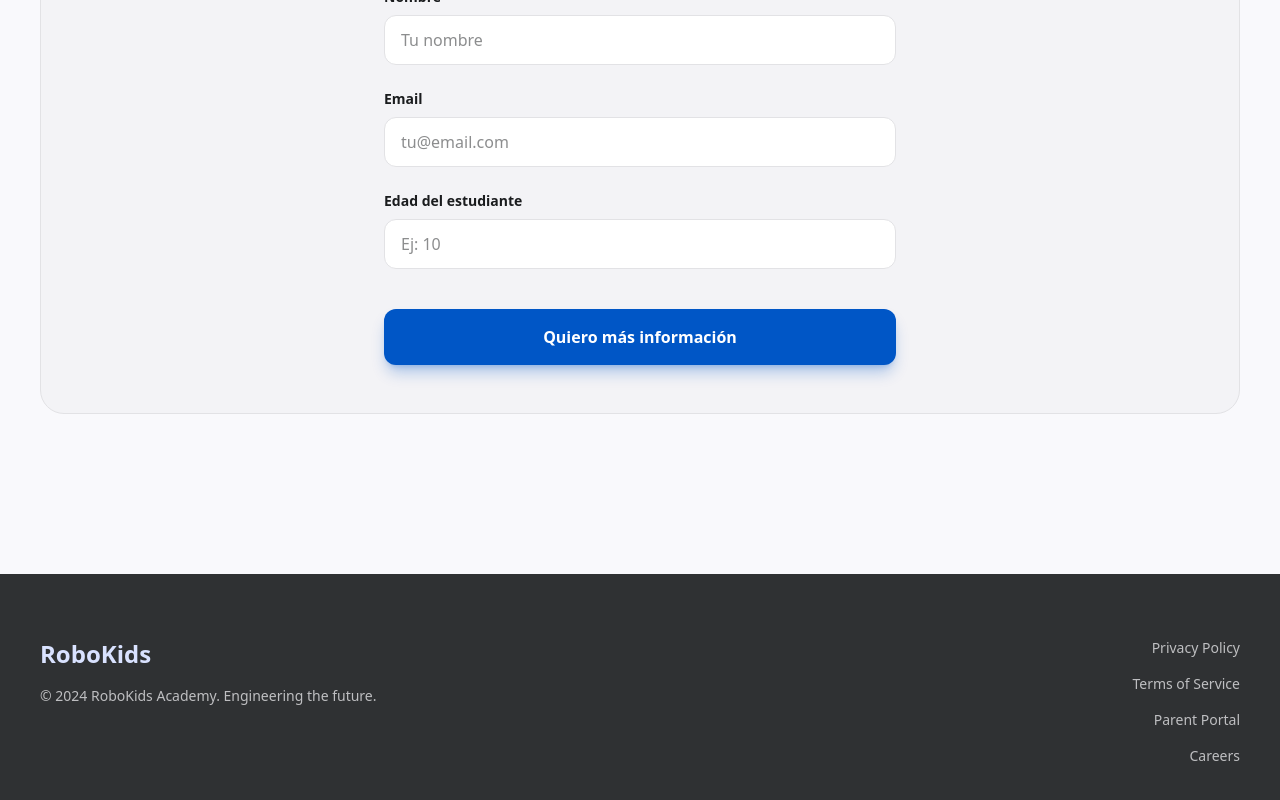
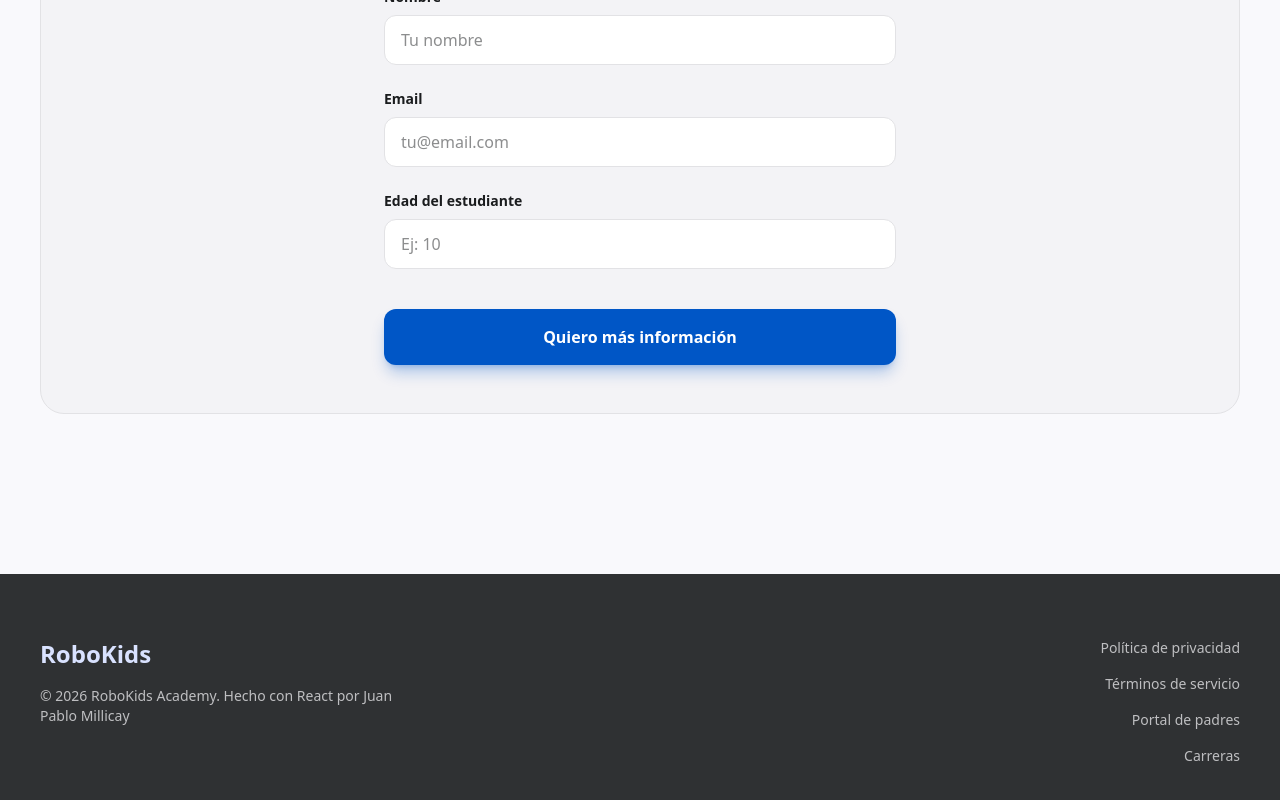
Before and after one commit to juanpi24/Sprint1-TP1-Landing, a React (Vite) app: page / in a window 1280 px wide. Shown: the part 2531-3331 px from the top of the page. Built offline with nearby package versions, Linux system fonts and the light colour scheme.

Commit message:
modificado navliks footer

```diff
--- a/src/components/Footer.jsx
+++ b/src/components/Footer.jsx
@@ -1,11 +1,6 @@
 // src/components/Footer.jsx
 
-const FOOTER_LINKS = [
-  { id: "privacy", label: "Privacy Policy", href: "#" },
-  { id: "terms", label: "Terms of Service", href: "#" },
-  { id: "parent-portal", label: "Parent Portal", href: "#" },
-  { id: "careers", label: "Careers", href: "#" },
-];
+import { FOOTER_LINKS } from "../data/footerLinks";
 
 export default function Footer() {
   return (
@@ -16,7 +11,7 @@ export default function Footer() {
             RoboKids
           </p>
           <p className="max-w-sm text-sm text-surface-variant/80">
-            © 2024 RoboKids Academy. Engineering the future.
+            © 2026 RoboKids Academy. Hecho con React por Juan Pablo Millicay
           </p>
         </div>
 
--- /dev/null
+++ b/src/data/footerLinks.js
@@ -0,0 +1,6 @@
+export const FOOTER_LINKS = [
+  { id: "privacy", label: "Política de privacidad", href: "#" },
+  { id: "terms", label: "Términos de servicio", href: "#" },
+  { id: "parent-portal", label: "Portal de padres", href: "#" },
+  { id: "careers", label: "Carreras", href: "#" },
+];
```
